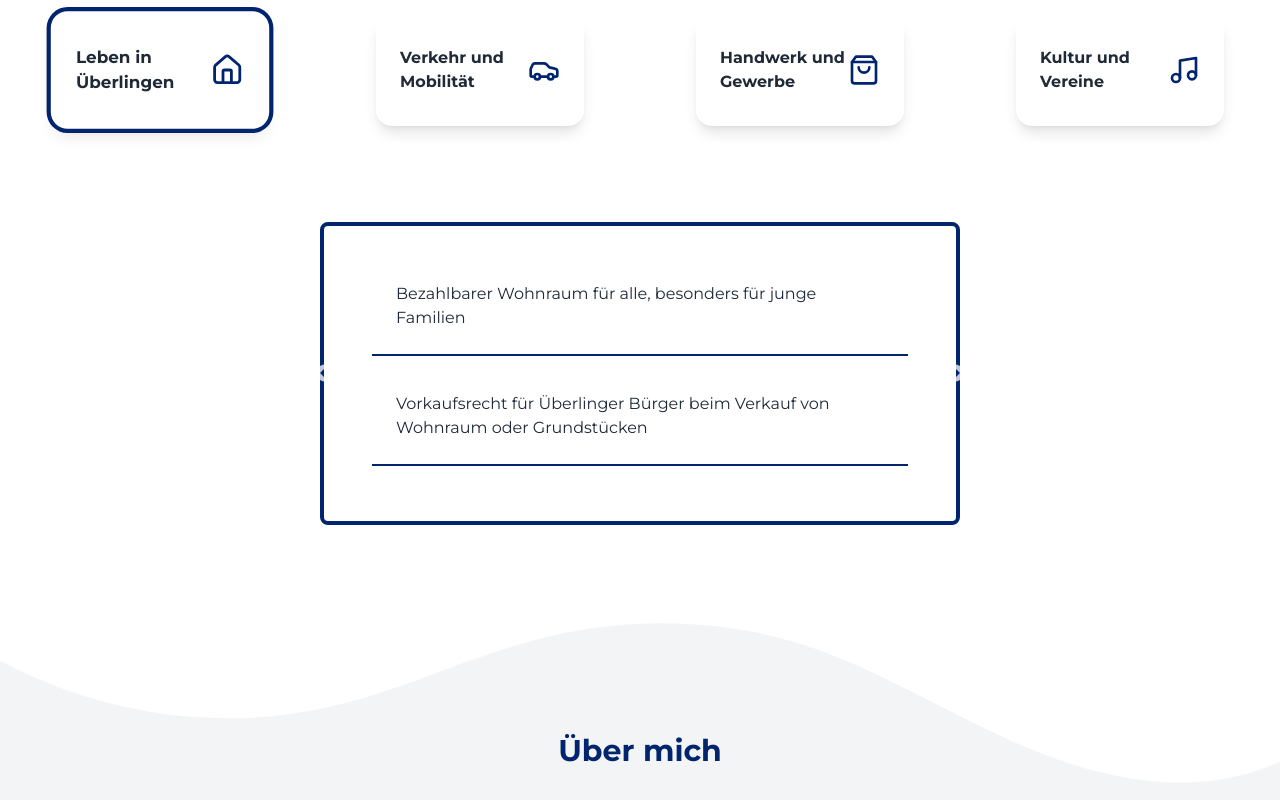
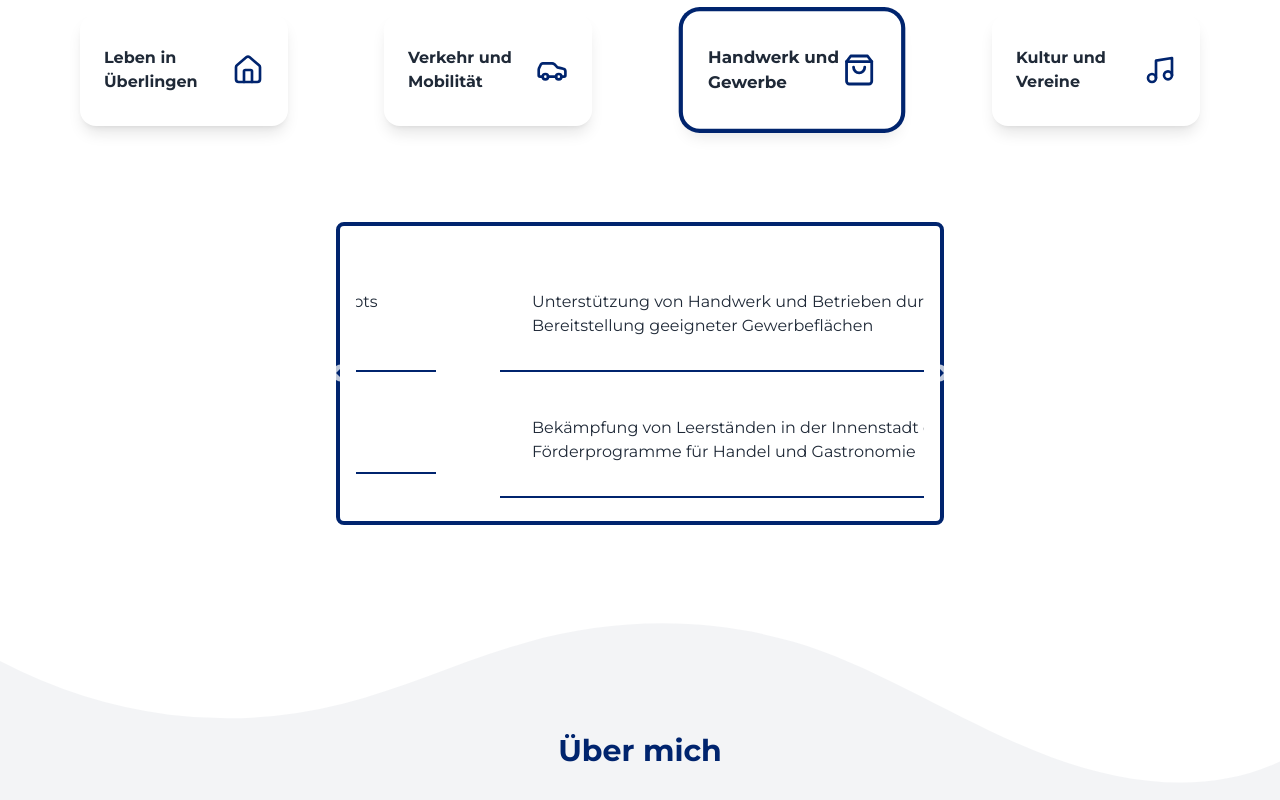
Before and after one commit to FunkeFelix/thomas-hildebrandt, a Next.js app: page / in a window 1280 px wide. Shown: the part 1042-1842 px from the top of the page. Built offline with nearby package versions, Linux system fonts and the light colour scheme.

Commit message:
Refactor CampaignGoals component and add auto-scrolling feature

```diff
--- a/src/app/compositions/CampaignGoals/CampaignGoals.tsx
+++ b/src/app/compositions/CampaignGoals/CampaignGoals.tsx
@@ -5,8 +5,10 @@ import {
   Music,
   ChevronLeft,
   ChevronRight,
+  ArrowBigLeft,
+  ArrowBigRight,
 } from "lucide-react";
-import { useState, useRef, CSSProperties } from "react";
+import { useState, useRef, CSSProperties, useEffect } from "react";
 import Slider, { Settings } from "react-slick";
 import "slick-carousel/slick/slick.css";
 import "slick-carousel/slick/slick-theme.css";
@@ -78,8 +80,24 @@ export default function CampaignGoals() {
     sliderRef.current?.slickGoTo(index);
   };
 
+  const handleArrowClick = (direction: "left" | "right") => {
+    if (direction === "left") {
+      sliderRef.current?.slickPrev();
+    } else {
+      sliderRef.current?.slickNext();
+    }
+  };
+
+  useEffect(() => {
+    const interval = setInterval(() => {
+      sliderRef.current?.slickNext();
+    }, 3000);
+
+    return () => clearInterval(interval);
+  }, []);
+
   return (
-    <section className="py-8 lg:py-24 bg-white">
+    <section className="py-8 px-8 lg:py-24 bg-white">
       <h2 className="text-3xl font-bold text-center text-[#00246e] mb-12">
         Statt nur verwalten gemeinsam gestalten
       </h2>
@@ -117,20 +135,31 @@ export default function CampaignGoals() {
           ))}
         </div>
       </div>
-      <div className="mx-auto px-8 md:px-4 mt-24 sm:w-[80%] lg:w-[50%] slider-container border-4 border-[#00246e] rounded-lg relative">
+      <div className="flex mt-24 justify-between md:hidden mb-6">
+        <ArrowBigLeft
+          onClick={() => handleArrowClick("left")}
+          className="w-10 h-10 text-[#00246e] cursor-pointer"
+        />
+        <ArrowBigRight
+          onClick={() => handleArrowClick("right")}
+          className="w-10 h-10 text-[#00246e] cursor-pointer"
+        />
+      </div>
+
+      <div className="mx-auto px-0 md:px-4 md:mt-24 sm:w-[100%] lg:w-[50%] slider-container border-4 border-[#00246e] rounded-lg relative">
         <Slider {...settings} ref={sliderRef}>
           {goals.map((element, index) => (
             <div
               key={index}
               className="p-4 bg-white rounded-lg h-72 w-full mx-auto overflow-hidden"
             >
-              <div className="overflow-y-auto h-full custom-scrollbar p-4">
+              <div className="overflow-y-auto h-full custom-scrollbar p-4 flex justify-center items-center">
                 <ul className="space-y-3  h-full">
                   {element.points.map((point, idx) => (
                     <li
                       key={idx}
                       onClick={() => setOpenModal(true)}
-                      className="border-b-2 border-[#00246e] text-gray-800 font-medium  p-6  hover:bg-[#dbf3fd] transition-all duration-300 ease-in-out cursor-pointer   hover:shadow-lg"
+                      className="border-b-2 border-[#00246e] text-gray-800 font-small md:font-medium  p-2 md:p-8  hover:bg-[#dbf3fd] transition-all duration-300 ease-in-out cursor-pointer   hover:shadow-lg"
                     >
                       {point}
                     </li>
```
